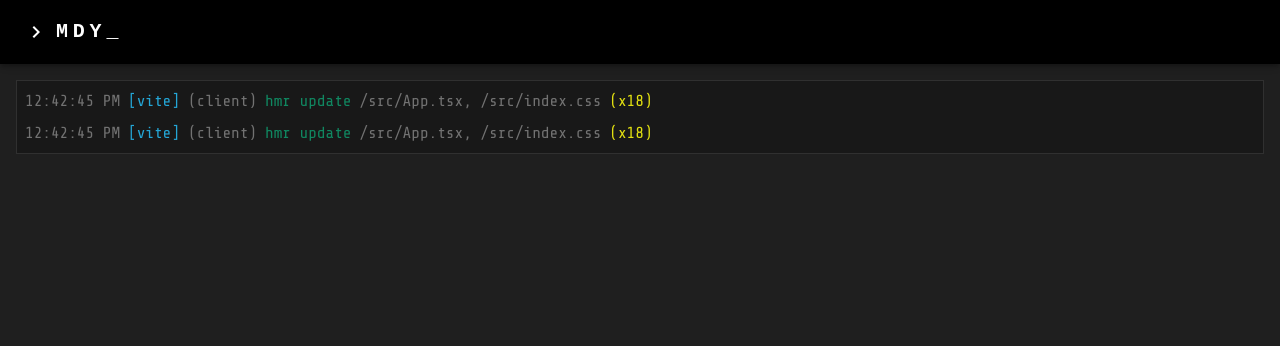
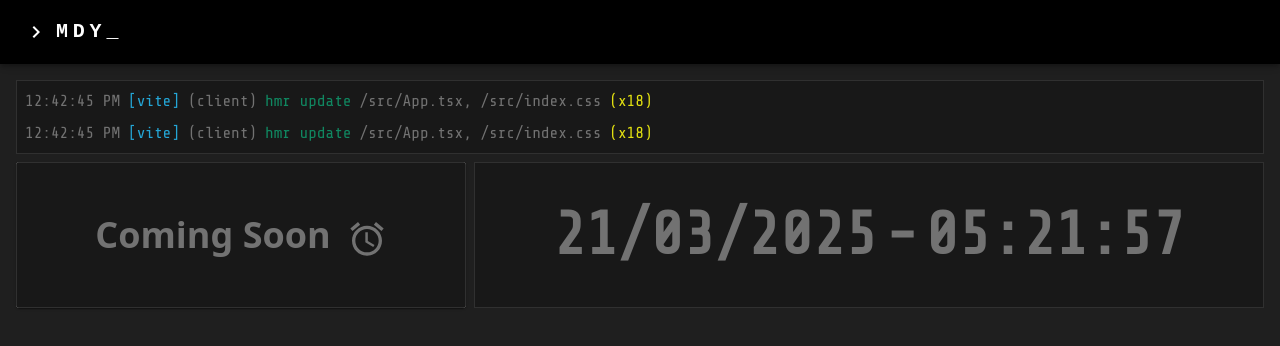
Before and after one commit to dgndds/portfolio, a React (Vite) app: page / in a window 1280 px wide. Shown: the top 346 px of the page. Built offline with nearby package versions, Linux system fonts and the light colour scheme.

Commit message:
add coming soon card to main page

```diff
--- a/src/App.tsx
+++ b/src/App.tsx
@@ -4,15 +4,24 @@ import "@fontsource/roboto/500.css";
 import "@fontsource/roboto/700.css";
 
 import Header from "./components/navigation/header/Header";
-import ConsoleDemo from "./components/console/ConsoleDemo";
+import ConsoleDemo from "./components/Fragments/console/ConsoleDemo";
+import ComingSoon from "./components/Fragments/cards/ComingSoon";
+import Clock from "./components/Fragments/cards/Clock";
 
 function App() {
   return (
     <>
       <Header />
 
-      <div className="mt-16 h-full p-4 overflow-hidden bg-[#1f1f1f]">
+      <div className="flex flex-col gap-2 mt-16 h-full p-4 overflow-hidden">
         <ConsoleDemo />
+
+        <div className="flex gap-2">
+          <ComingSoon />
+          <div className="flex-1 bg-background-dark border border-primary-border-dark">
+            <Clock />
+          </div>
+        </div>
       </div>
     </>
   );
--- /dev/null
+++ b/src/components/Fragments/cards/Clock.tsx
@@ -0,0 +1,43 @@
+import { useCallback, useEffect, useMemo, useState } from "react";
+
+const Clock = () => {
+  const [date, setDate] = useState(new Date());
+  useEffect(() => {
+    const timerID = setInterval(() => tick(), 1000);
+    return () => clearInterval(timerID);
+  }, []);
+
+  const tick = useCallback(() => {
+    setDate(new Date());
+  }, []);
+
+  const timeOptions: Intl.DateTimeFormatOptions = {
+    hour: "2-digit",
+    minute: "2-digit",
+    second: "2-digit",
+    hour12: false,
+  };
+
+  const dateOptions: Intl.DateTimeFormatOptions = {
+    year: "numeric",
+    month: "2-digit",
+    day: "2-digit",
+  };
+
+  const timeString = useMemo(
+    () => date.toLocaleTimeString("en-GB", timeOptions),
+    [date]
+  );
+
+  const dateString = date.toLocaleDateString("en-GB", dateOptions);
+
+  return (
+    <div className="h-full text-primary font-tech-mono font-bold text-6xl flex items-center justify-center gap-2">
+      <span>{dateString}</span>
+      <span>-</span>
+      <span>{timeString}</span>
+    </div>
+  );
+};
+
+export default Clock;
--- /dev/null
+++ b/src/components/Fragments/cards/ComingSoon.tsx
@@ -0,0 +1,15 @@
+import { Card, CardContent } from "@mui/material"
+import AlarmIcon from "@mui/icons-material/Alarm"
+
+const ComingSoon = () => {
+    return (<Card className="w-[450px]">
+    <CardContent className="flex justify-center bg-background-dark border border-primary-border-dark items-center gap-4 !py-12 !px-12">
+      <h1 className="text-4xl font-bold text-primary font-[system-ui]">
+        Coming Soon
+      </h1>
+      <AlarmIcon sx={{ fontSize: 40 }} className="mt-2 text-primary" />
+    </CardContent>
+  </Card>)
+}
+
+export default ComingSoon
```
Also changed, not shown: src/components/Fragments/console/ConsoleDemo.tsx (renamed from src/components/console/ConsoleDemo.tsx).
